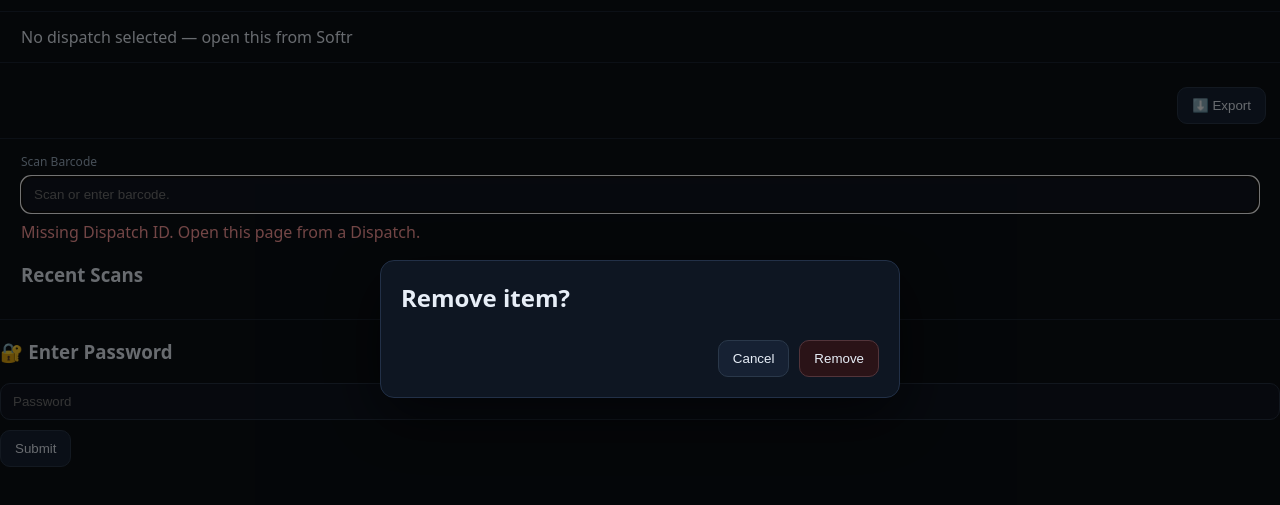
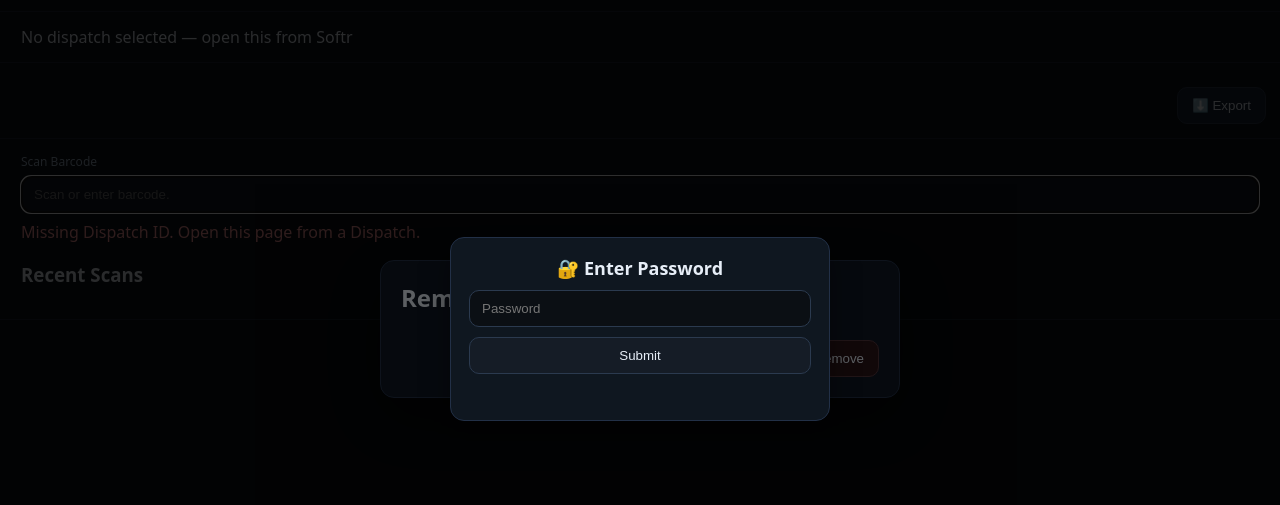
Before and after one commit to julsyjuls/dispatch-scanner, a plain HTML site: page frontend/index.html in a window 1280 px wide. Shown: the part 71-576 px from the top of the page. Drawn offline with Linux system fonts and the light colour scheme.

Commit message:
Update styles.css

```diff
--- a/frontend/styles.css
+++ b/frontend/styles.css
@@ -135,3 +135,53 @@ li { padding: 8px 10px; border:1px solid #223047; border-radius:10px; margin-bot
 }
 .barcode-chip .chip-remove:hover { background:#7a1d24; border-color:#7a1d24; }
 .barcode-chip .chip-remove:active { transform: translateY(1px); }
+
+/* 🔐 Password Overlay */
+#auth-overlay {
+  position: fixed;
+  inset: 0;
+  background: rgba(0,0,0,0.6);
+  display: grid;
+  place-items: center;
+  z-index: 9999;
+}
+#auth-overlay .auth-box {
+  background: #0f1720;
+  color: #e7eef7;
+  width: min(92vw, 380px);
+  border: 1px solid #223047;
+  border-radius: 14px;
+  padding: 18px;
+  box-shadow: 0 10px 30px rgba(0,0,0,0.35);
+  text-align: center;
+}
+#auth-overlay h3 {
+  margin: 0 0 10px 0;
+  font-size: 18px;
+}
+#auth-password {
+  width: 100%;
+  padding: 10px 12px;
+  border: 1px solid #2b3a4f;
+  border-radius: 10px;
+  background: #0b0f14;
+  color: #e7eef7;
+}
+#auth-submit {
+  margin-top: 10px;
+  width: 100%;
+  padding: 10px 12px;
+  border-radius: 10px;
+  border: 1px solid #2b3a4f;
+  background: #151c26;
+  color: #e7eef7;
+  cursor: pointer;
+}
+#auth-submit:hover {
+  filter: brightness(1.1);
+}
+#auth-error {
+  color: #ff6b6b;
+  min-height: 1.2em;
+  margin: 8px 0 0 0;
+}
```
